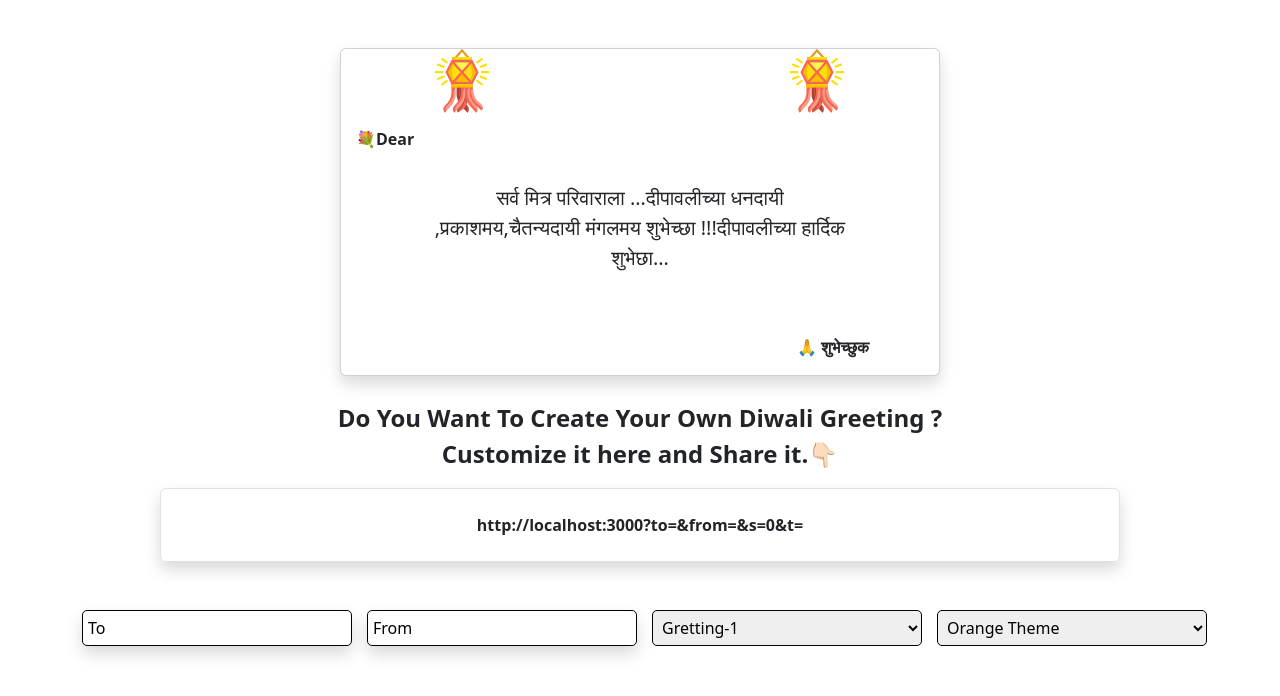
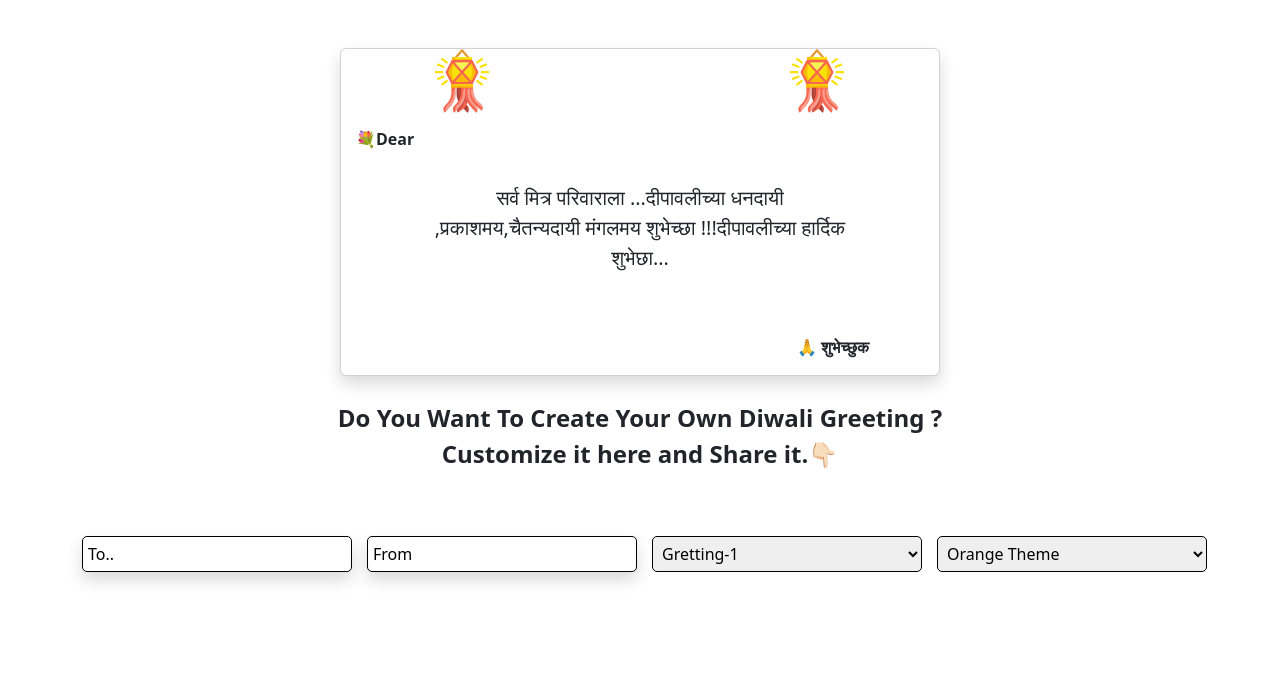
Before and after one commit to yogita-s-24/diwali-dhamaka, a React (Vite) app: page / in a window 1280 px wide. Shown: the top 696 px of the page. Built offline with nearby package versions, Linux system fonts and the light colour scheme.

Commit message:
fix : formhandling error

```diff
--- a/src/views/Home/Home.jsx
+++ b/src/views/Home/Home.jsx
@@ -70,35 +70,36 @@ function Home() {
       <div
         className="container text-center  fw-bold fs-4 mt-4">
         <p>
-          Do You Want To Create Your Own Diwali Greeting ?<br/> Customize it here and Share it.👇🏻{" "}
+          Do You Want To Create Your Own Diwali Greeting ?<br /> Customize it here and Share it.👇🏻{" "}
         </p>
       </div>
-      <div className="container w-75 border shadow rounded-2 pt-4 pb-2 text-center fw-bold fs-6 ">
-        <p style={{cursor: 'pointer'}}
-          onClick={() => {
-            const url = `${
-              import.meta.env.VITE_BASE_URL
-            }?to=${to}&from=${from}&s=${greetingNumber}&t=${theme}`;
-            {
-              navigator.clipboard.writeText(url);
-              alert(`url coppied successfully ${url}`)
-            }
-          }}
-        >
-          {import.meta.env.VITE_BASE_URL}?to={to}&from={from}&s={greetingNumber}
-          &t={theme}
-        </p>
-      </div>
+
 
       <div className="container">
 
         <div className="row mb-4">
           <div className="col-md-3">
-                        <input type="text" className="mt-5 input-box shadow" placeholder="To" />
+            <input type="text"
+              className="mt-5 input-box shadow"
+              placeholder="To.."
+              value={to}
+              onChange={(e) => {
+                setTo(e.target.value)
+              }
+              } />
           </div>
 
           <div className="col-md-3">
-                        <input type="text" className="mt-5 input-box shadow" placeholder="From" />
+            <input type="text"
+              className="mt-5 input-box shadow"
+              placeholder="From"
+              value={from}
+              onChange={(e) => {
+                setFrom(e.target.value)
+              }
+              }
+
+            />
           </div>
           <div className="col-md-3">
             <select className="mt-5 select-container"
```
Lines whose indentation alone changed are shown as unchanged.
